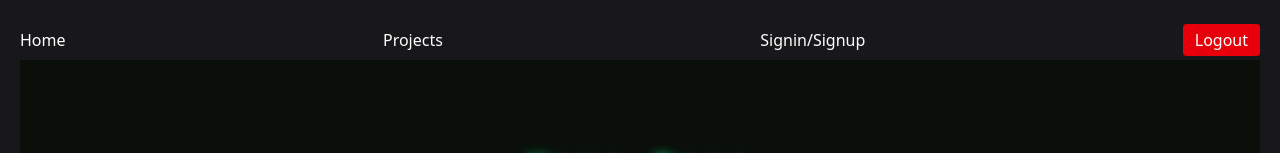
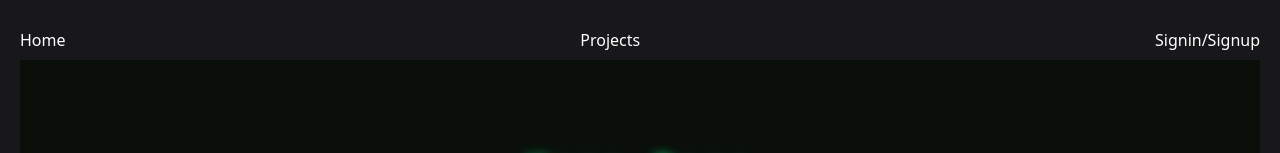
Before and after one commit to IvanDok13/rtt54-frontend, a React (Vite) app: page / in a window 1280 px wide. Shown: the top 153 px of the page. Built offline with nearby package versions, Linux system fonts and the light colour scheme; no server answers.

Commit message:
feat: add new logic for login/logout btn

```diff
--- a/src/components/Navbar.tsx
+++ b/src/components/Navbar.tsx
@@ -11,14 +11,22 @@ export function Navbar() {
     <nav className='text-white flex justify-between items-center w-full h-10'>
       <NavLink to='/'>Home</NavLink>
       <NavLink to='/projects'>Projects</NavLink>
-      <NavLink to='/login'>Signin/Signup</NavLink>
 
+      {auth.user ? (
+        <>
+          <span className='text-sm'>Hi, {auth.user.username}</span>
           <button
             onClick={logOut}
             className='px-3 py-1 bg-red-600 hover:bg-red-700 rounded'
           >
             Logout
           </button>
+        </>
+      ) : (
+        <>
+          <NavLink to='/login'>Signin/Signup</NavLink>
+        </>
+      )}
     </nav>
   );
 }
```
Lines whose indentation alone changed are shown as unchanged.
